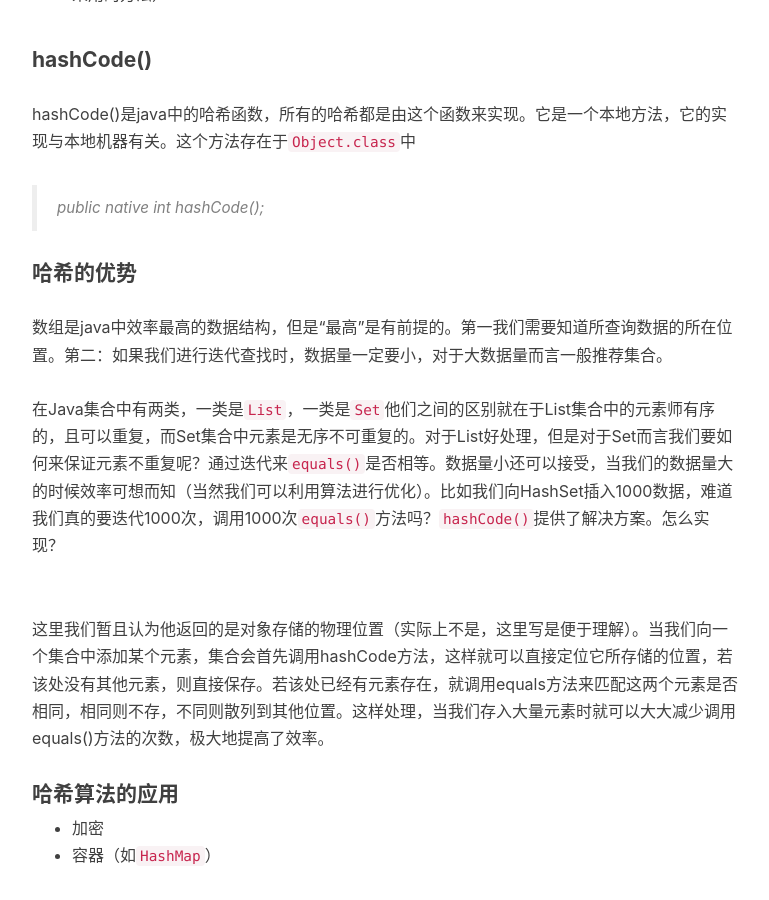
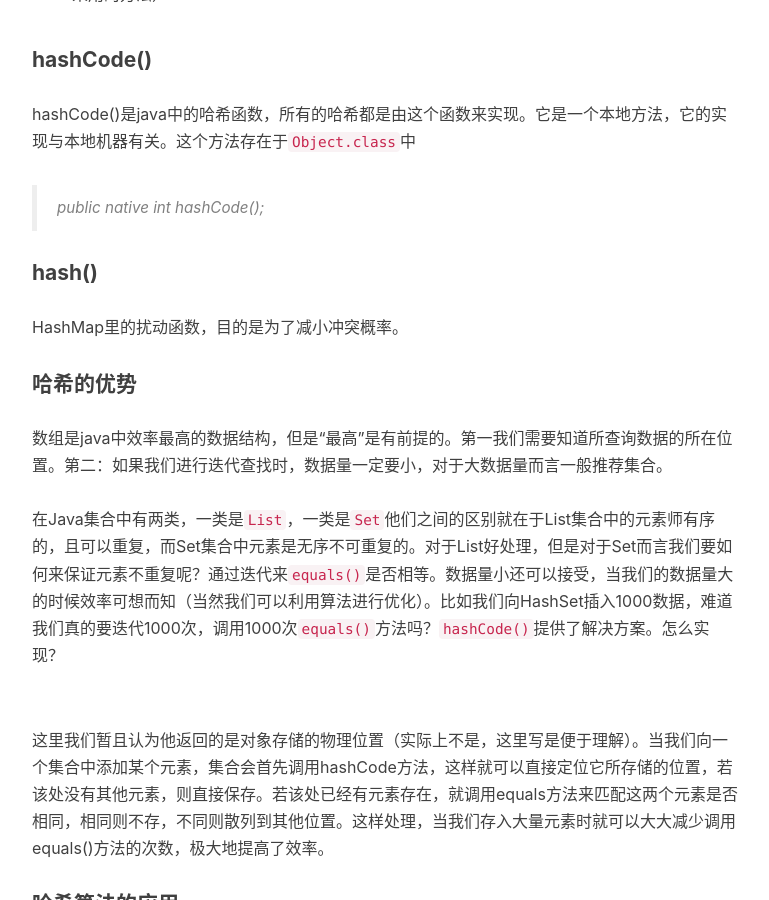
Before and after one commit to kanonjz/kanonjz.github.io, a Jekyll site: the page built from _posts/2017-11-14-talk-about-hash.md, in a window 1280 px wide and 900 px high, scrolled down 1402 px. Shown: the whole window, without its empty margins (233-1002 px from the left). Built offline with Jekyll 4.4.1, drawn with Linux system fonts in a browser that asks for light colours; nearby versions of some CDN libraries; comment, search, counter and statistics services are not loaded.

Commit message:
Update 2017-11-14-talk-about-hash.md

```diff
--- a/_posts/2017-11-14-talk-about-hash.md
+++ b/_posts/2017-11-14-talk-about-hash.md
@@ -36,6 +36,9 @@ tags:
 hashCode()是java中的哈希函数，所有的哈希都是由这个函数来实现。它是一个本地方法，它的实现与本地机器有关。这个方法存在于`Object.class`中
 > public native int hashCode();
 
+#### hash()
+HashMap里的扰动函数，目的是为了减小冲突概率。
+
 #### 哈希的优势
 数组是java中效率最高的数据结构，但是“最高”是有前提的。第一我们需要知道所查询数据的所在位置。第二：如果我们进行迭代查找时，数据量一定要小，对于大数据量而言一般推荐集合。<br><br>
 在Java集合中有两类，一类是`List`，一类是`Set`他们之间的区别就在于List集合中的元素师有序的，且可以重复，而Set集合中元素是无序不可重复的。对于List好处理，但是对于Set而言我们要如何来保证元素不重复呢？通过迭代来`equals()`是否相等。数据量小还可以接受，当我们的数据量大的时候效率可想而知（当然我们可以利用算法进行优化）。比如我们向HashSet插入1000数据，难道我们真的要迭代1000次，调用1000次`equals()`方法吗？`hashCode()`提供了解决方案。怎么实现？<br><br>
```
